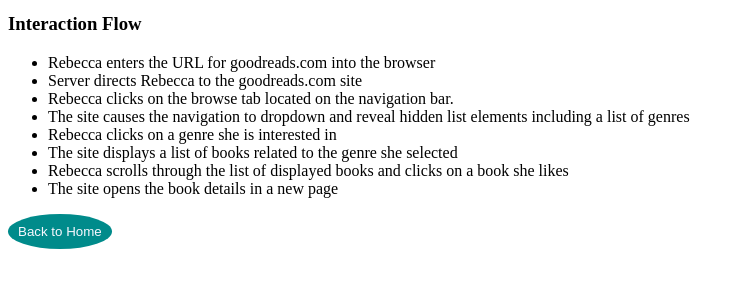
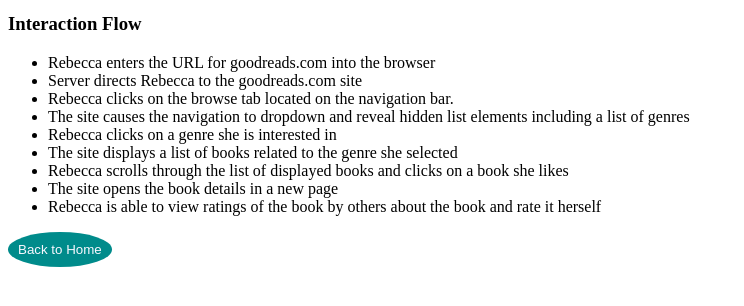
Before and after one commit to jisbell347/data-design, a PHP site: page /use-case.php in a window 1280 px wide. Shown: the part 162-468 px from the top of the page, without its empty margins (0-744 px from the left). Run offline with PHP 8.4, Linux system fonts and the light colour scheme.

Commit message:
Updated flow chart with a new list element

```diff
--- a/epic/use-case.php
+++ b/epic/use-case.php
@@ -21,6 +21,7 @@
 				<li>The site displays a list of books related to the genre she selected</li>
 				<li>Rebecca scrolls through the list of displayed books and clicks on a book she likes</li>
 				<li>The site opens the book details in a new page</li>
+				<li>Rebecca is able to view ratings of the book by others about the book and rate it herself</li>
 			</ul>
 		</div>
 		<div>
```
